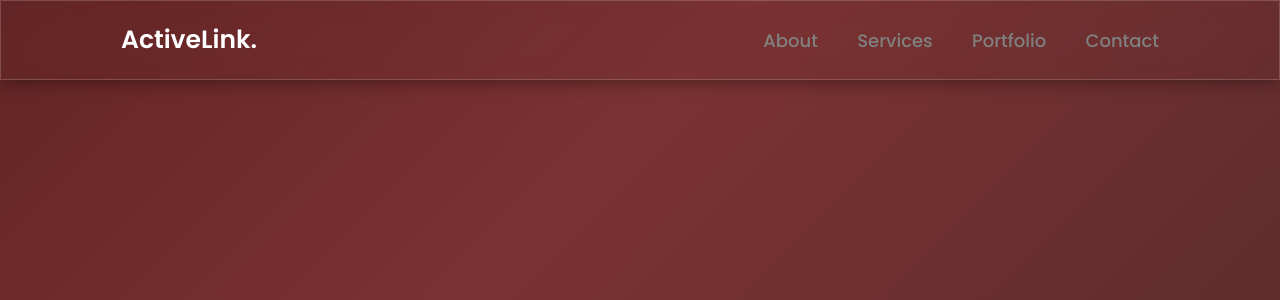
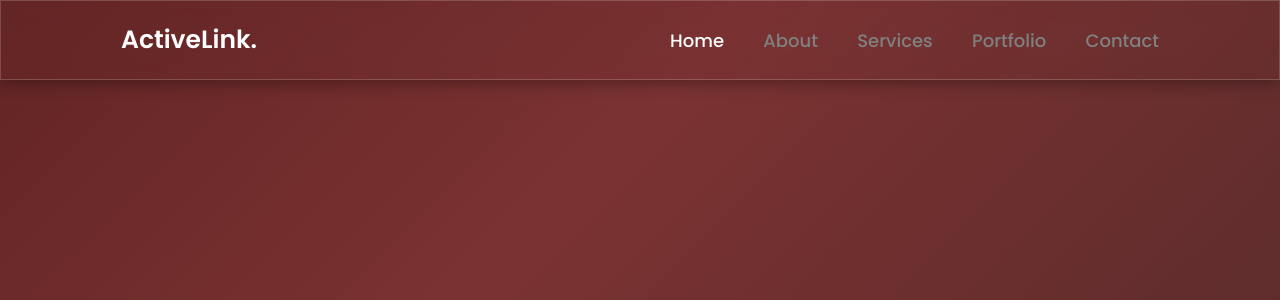
Before and after one commit to fsadriann/guanentino_responda, a PHP site: page /pipipi.html in a window 1280 px wide, with the pointer over the restyled element. Shown: the top 300 px of the page. Run offline with PHP 8.4, Linux system fonts and the light colour scheme.

Commit message:
se cambió el color del hover de la navbar

```diff
--- a/css/styles.css
+++ b/css/styles.css
@@ -66,7 +66,7 @@ nav a {
 }
 
 nav a:hover, nav a.active{
-    color: #7B3232;
+    color: #fff;
 }
 
 .container {
```
